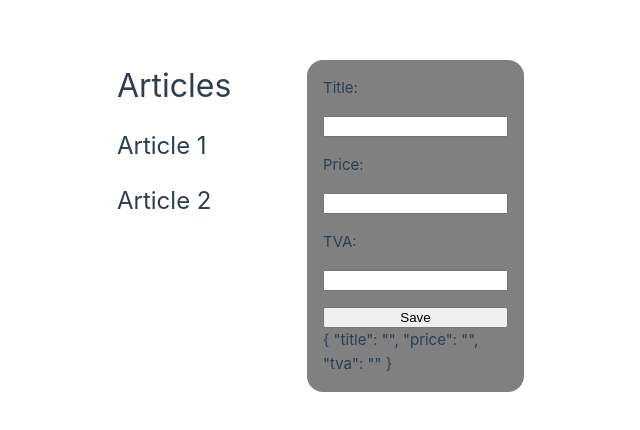
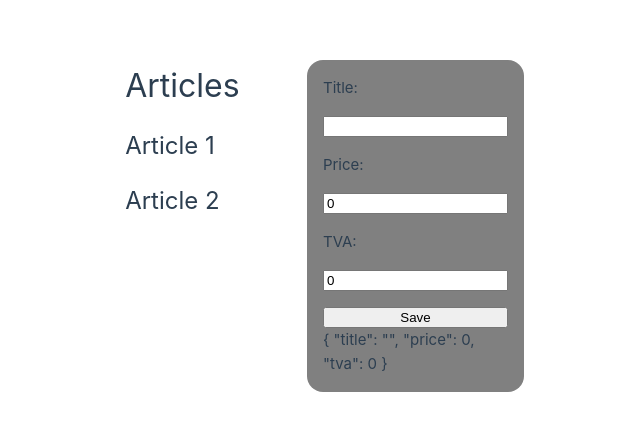
Before and after one commit to TheoLallement/allovoisins-exercice, a Vue app: page / in a window 1280 px wide. Shown: the part 174-604 px from the top of the page, without its empty margins (116-756 px from the left). Built offline with nearby package versions, Linux system fonts and the light colour scheme.

Commit message:
:bug: Fix typescript errors

```diff
--- a/src/components/ArticleForm.vue
+++ b/src/components/ArticleForm.vue
@@ -22,13 +22,13 @@ import type { Article } from '@/types/Article.types.ts'
 
 const emits = defineEmits(['saveArticle'])
 
-const article: Ref<Array<Article>> = ref({
+const article: Ref<Article> = ref({
   title: '',
-  price: '',
-  tva: ''
-} as Article)
+  price: 0,
+  tva: 0,
+})
 
-function saveArticle(): Article {
+function saveArticle() {
   // Add your save logic here
   console.log('Article saved:', article.value)
   emits('saveArticle', article.value)
--- a/src/types/Article.types.ts
+++ b/src/types/Article.types.ts
@@ -1,6 +1,6 @@
 export type Article = {
   id?: string
-  label: string
+  title: string
   price: number
   tva: number
 }
--- a/src/views/ArticlesView.vue
+++ b/src/views/ArticlesView.vue
@@ -21,8 +21,8 @@ import ArticleForm from '@/components/ArticleForm.vue'
 import type { Article } from '@/types/Article.types'
 
 const articles: Ref<Array<Article>> = ref([
-  { title: 'Article 1', prix_unitaire: 20, tva: 20, id: '1' },
-  { title: 'Article 2', prix_unitaire: 30, tva: 20, id: '2' }
+  { title: 'Article 1', price: 20, tva: 20, id: '1' },
+  { title: 'Article 2', price: 30, tva: 20, id: '2' }
 ])
 
 const selectedArticle = ref<Article | null>(null)
--- a/tsconfig.app.json
+++ b/tsconfig.app.json
@@ -1,6 +1,6 @@
 {
   "extends": "@vue/tsconfig/tsconfig.dom.json",
-  "include": ["env.d.ts", "src/**/*", "src/**/*.vue", "src/types/**"],
+  "include": ["env.d.ts", "src/**/*", "src/**/*.vue", "src/**/*.ts"],
   "exclude": ["src/**/__tests__/*"],
   "compilerOptions": {
     "composite": true,
```
